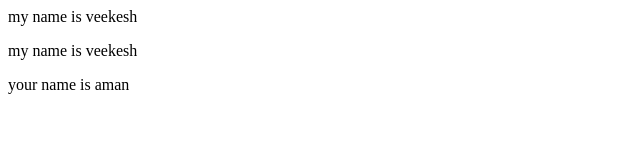
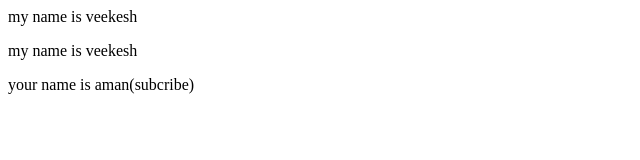
Before and after one commit to Veekeshkumar100/LocalRepo, a plain HTML site: page index.html in a window 1280 px wide. Shown: the full height of the page, 0-640 px from the left. Drawn offline with Linux system fonts and the light colour scheme.

Commit message:
subcribe

```diff
--- a/index.html
+++ b/index.html
@@ -1,3 +1,3 @@
 <p>my name is veekesh</p>
 <p>my name is veekesh</p>
-<p>your name is aman</p>
+<p>your name is aman(subcribe)</p>
```
